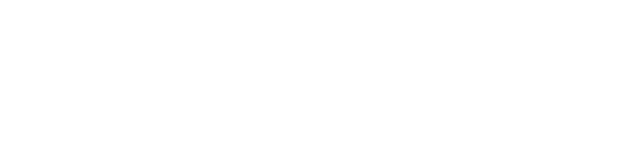
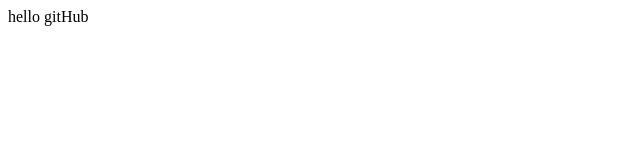
Before and after one commit to javiermotis/playground, a plain HTML site: page typography/index.html in a window 1280 px wide. Shown: the whole page, without its empty margins (0-640 px from the left). Drawn offline with Linux system fonts and the light colour scheme.

Commit message:
Changes in the index file

```diff
--- a/typography/index.html
+++ b/typography/index.html
@@ -5,6 +5,6 @@
 <title>Insert title here</title>
 </head>
 <body>
-
+hello gitHub
 </body>
 </html>
```
